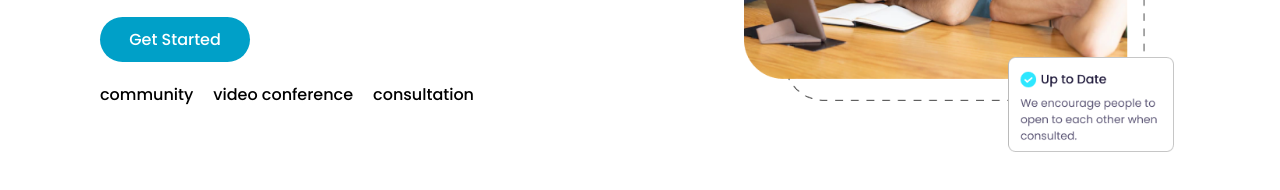
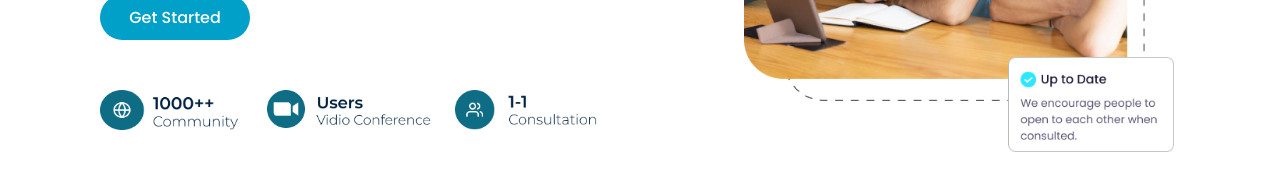
Before and after one commit to LettyLatifah/Project-Micro, a plain HTML site: page index.html in a window 1280 px wide. Shown: the part 390-580 px from the top of the page. Drawn offline with Linux system fonts and the light colour scheme.

Commit message:
fix about-service

```diff
--- a/assets/style.css
+++ b/assets/style.css
@@ -80,6 +80,11 @@ nav a {
   display: flex;
   flex-direction: row;
   gap: 20px;
+  margin-top: 30px;
+}
+
+.about-service img {
+  height: 40px;
 }
 
 .about-headline {
--- a/index.html
+++ b/index.html
@@ -47,9 +47,10 @@
             <button>Get Started</button>
           </div>
           <div class="about-service">
-            <div><p>community</p></div>
-            <div><p>video conference</p></div>
-            <div><p>consultation</p></div>
+            <img src="/assets/img/community.png" alt="Community">
+            <img src="/assets/img/video.png" alt="Video Consultation">
+            <img src="/assets/img/consultation.png" alt="Consultation">
+
           </div>
         </div>
         <div class="about-image">
```
Also changed, not shown: assets/img/community.png (added), assets/img/consultation.png (added), assets/img/video.png (added).
